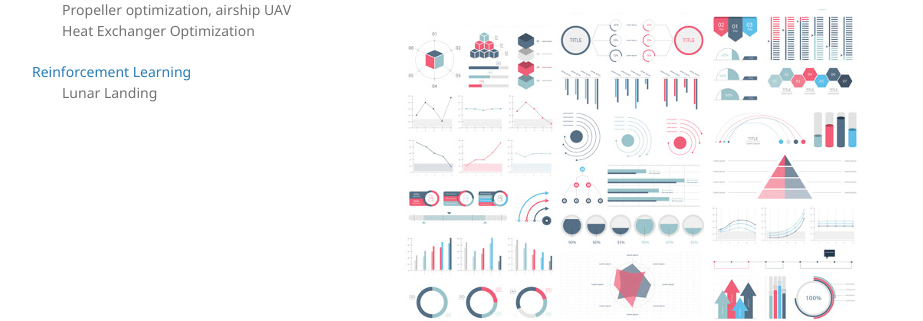
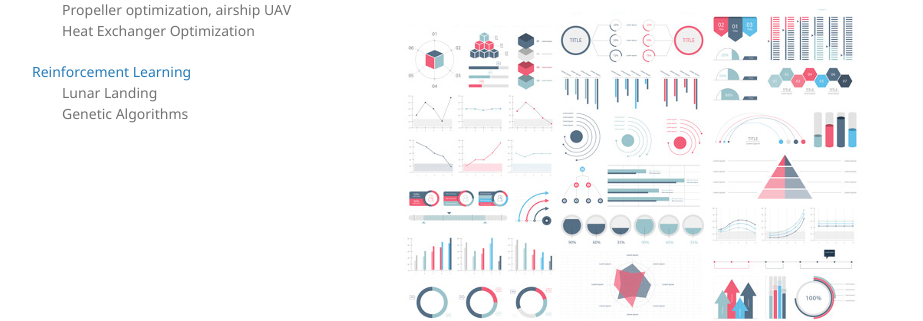
Before and after one commit to Yannis-98/yannis-98.github.io, a Jekyll site: the page built from sample_page.md, in a window 1280 px wide and 1319 px high. Shown: the part 736-1057 px from the top of the window, without its empty margins (178-1101 px from the left). Built offline with Jekyll 4.4.1, drawn with Linux system fonts in a browser that asks for light colours; our own code applies the rules of GitHub Pages for plain Markdown files.

Commit message:
Update _config.yml

```diff
--- a/_config.yml
+++ b/_config.yml
@@ -28,7 +28,8 @@ description:
   <p style="margin-left:10%;">Propeller optimization, airship UAV<br>
   Heat Exchanger Optimization</p>
   <a href="">Reinforcement Learning</a>
-  <p style="margin-left:10%;">Lunar Landing</p>
+  <p style="margin-left:10%;">Lunar Landing<br>
+  Genetic Algorithms</p>
 
 
 
```
